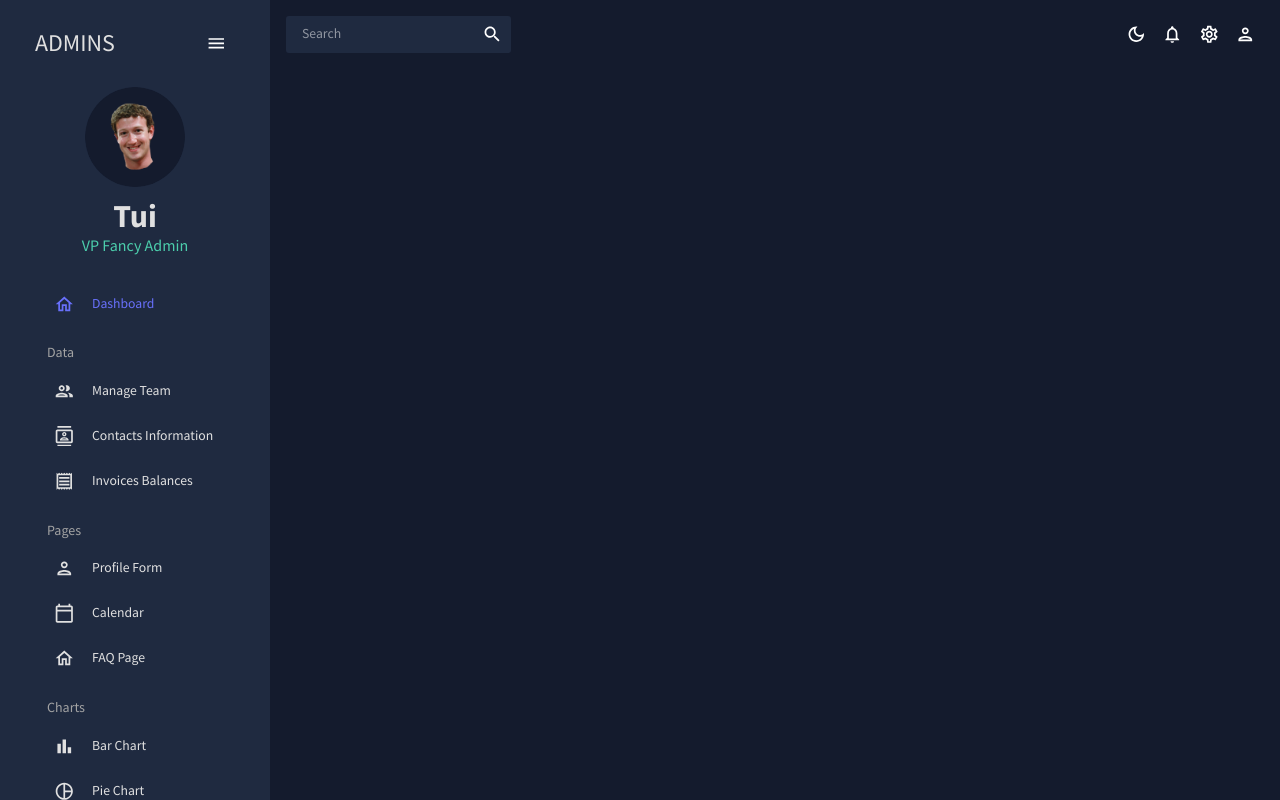
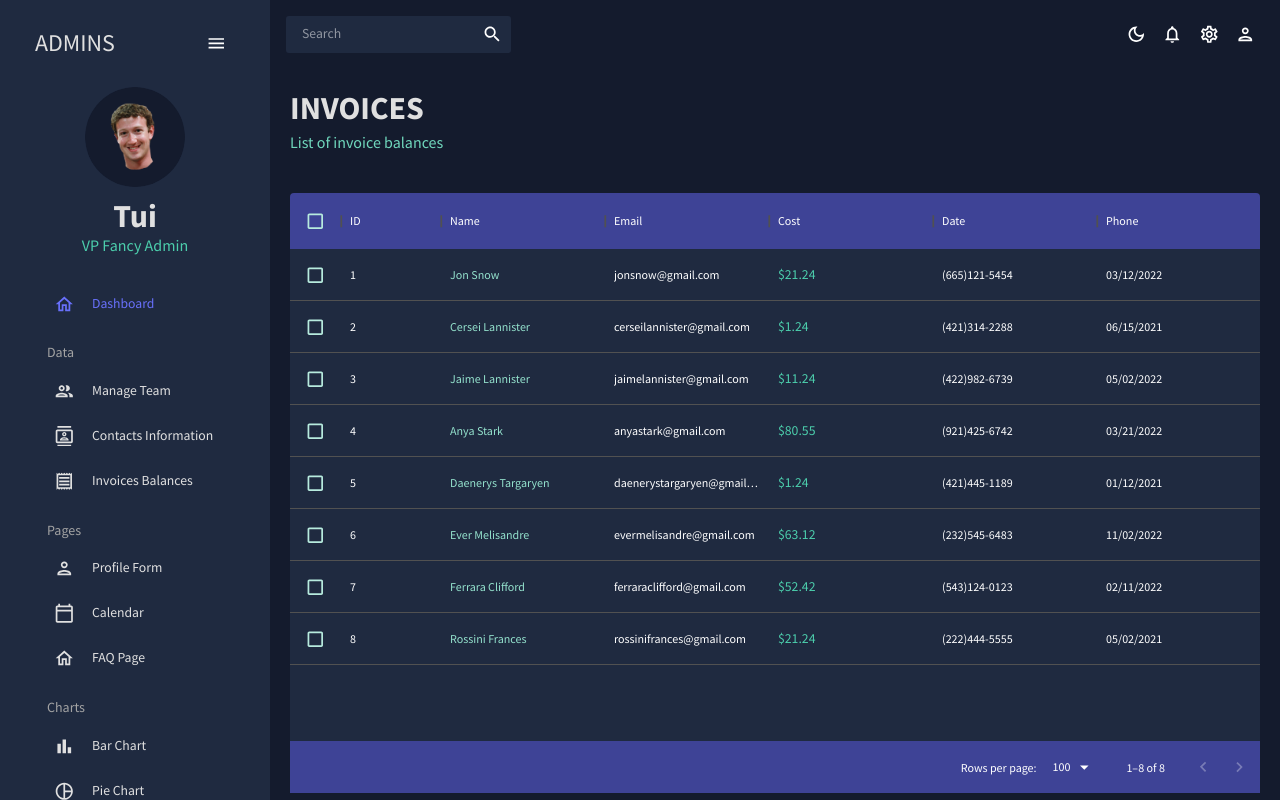
Before and after one commit to memopussle/dashboard-react, a React (Create React App) app: page /invoices in a window 1280 px wide. Built offline with nearby package versions, Linux system fonts and the light colour scheme; a web font is replaced by a local one.

Commit message:
finish dashboard

```diff
--- a/src/App.js
+++ b/src/App.js
@@ -6,6 +6,8 @@
 import Dashboard from "./scenes/dashboard";
 import { Routes, Route } from "react-router-dom";
 import Team from "./scenes/team";
+import Contacts from "./scenes/contacts";
+import Invoices from "./scenes/invoices"
 // import Team from "./scenes/team";
 // import Invoices from "./scenes/invoices";
 // import Contacts from "./scenes/contacts";
@@ -29,9 +31,6 @@
           <main className="content">
             <Topbar />
 
-            {/* <Route path="/team" element={<Team />} /> */}
-            {/* <Route path="/contacts" element={<Contacts />} /> */}
-            {/* <Route path="/invoices" element={<Invoices />} /> */}
             {/* <Route path="/form" element={<Form />} /> */}
             {/* <Route path="/bar" element={<Dashboard />} /> */}
             {/* <Route path="/pie" element={<Pie />} /> */}
@@ -43,6 +42,8 @@
             <Routes>
               <Route path="/" element={<Dashboard />} />
               <Route path="/team" element={<Team />} />
+              <Route path="/contacts" element={<Contacts />} />
+              <Route path="/invoices" element={<Invoices />} />
             </Routes>
           </main>
         </div>
--- /dev/null
+++ b/src/scenes/contacts/index.jsx
@@ -0,0 +1,90 @@
+import { Box } from "@mui/material";
+import { DataGrid, GridToolbar } from "@mui/x-data-grid";
+import { tokens } from "../../theme";
+import { mockDataContacts} from "../../data/mockData";
+import Header from "../../components/Header";
+import { useTheme } from "@mui/material";
+
+const Team = () => {
+  const theme = useTheme();
+  const colors = tokens(theme.palette.mode);
+
+  const columns = [
+    { field: "id", headerName: "ID", flex: 0.5 },
+    { field: "registrarId", headerName: "Register ID" },
+    {
+      field: "name",
+      headerName: "Name",
+      flex: 1,
+      cellClassName: "name-column--cell",
+    },
+    {
+      field: "age",
+      headerName: "Age",
+      type: "number",
+      headerAlign: "left",
+      align: "left",
+    },
+    {
+      field: "phone",
+      headerName: "Phone Number",
+      flex: 1,
+    },
+    {
+      field: "email",
+      headerName: "Email",
+      flex: 1,
+    },
+    {
+      field: "address",
+      headerName: "Address",
+      flex: 1,
+    },
+    {
+      field: "city",
+      headerName: "City",
+      flex: 1,
+    },
+    {
+      field: "zipCode",
+      headerName: "ZipCode",
+      flex: 1,
+    },
+  ];
+  return (
+    <Box m="20px">
+      <Header title="CONTACTS" subtitle="List of Contacts for Future Referance" />
+      <Box
+        m="40px 0 0 0"
+        height="75vh"
+        sx={{
+          "& .MuiDataGrid-root": { border: "none" },
+          "& .MuiDataGrid-cell": {
+            borderBottom: "none",
+          },
+          " & .name-column--cell": {
+            color: colors.greenAccent[300],
+          },
+          " & .MuiDataGrid-columnHeaders": {
+            backgroundColor: colors.blueAccent[700],
+            borderBottom: "none",
+          },
+          "& .MuiDataGrid-virtualScroller": {
+            backgroundColor: colors.primary[400],
+          },
+          "& .MuiDataGrid-footerContainer": {
+            borderTop: "none",
+            backgroundColor: colors.blueAccent[700],
+            },
+            "& .MuiDataGrid-toolbarContainer .MuiButton-text": {
+              color: `${colors.grey[100]} !important`
+          }
+        }}
+      >
+        <DataGrid rows={mockDataContacts} columns={columns} components={{Toolbar: GridToolbar}} />
+      </Box>
+    </Box>
+  );
+};
+
+export default Team;
--- /dev/null
+++ b/src/scenes/invoices/index.jsx
@@ -0,0 +1,82 @@
+import { Box, Typography, useTheme } from "@mui/material";
+import { DataGrid } from "@mui/x-data-grid";
+import { tokens } from "../../theme";
+import { mockDataInvoices } from "../../data/mockData";
+import Header from "../../components/Header";
+
+const Team = () => {
+  const theme = useTheme();
+  const colors = tokens(theme.palette.mode);
+
+  const columns = [
+    { field: "id", headerName: "ID" },
+    {
+      field: "name",
+      headerName: "Name",
+      flex: 1,
+      cellClassName: "name-column--cell",
+    },
+
+    {
+      field: "email",
+      headerName: "Email",
+      flex: 1,
+    },
+    {
+      field: "cost",
+      headerName: "Cost",
+      flex: 1,
+      renderCell: (params) => (
+        <Typography color={colors.greenAccent[500]}>
+          ${params.row.cost}
+        </Typography>
+      ),
+    },
+    {
+      field: "phone",
+      headerName: "Date",
+      flex: 1,
+    },
+    {
+      field: "date",
+      headerName: "Phone",
+      flex: 1,
+    },
+  ];
+  return (
+    <Box m="20px">
+      <Header title="INVOICES" subtitle="List of invoice balances" />
+      <Box
+        m="40px 0 0 0"
+        height="75vh"
+        sx={{
+          "& .MuiDataGrid-root": { border: "none" },
+          "& .MuiDataGrid-cell": {
+            borderBottom: "none",
+          },
+          " & .name-column--cell": {
+            color: colors.greenAccent[300],
+          },
+          " & .MuiDataGrid-columnHeaders": {
+            backgroundColor: colors.blueAccent[700],
+            borderBottom: "none",
+          },
+          "& .MuiDataGrid-virtualScroller": {
+            backgroundColor: colors.primary[400],
+          },
+          "& .MuiDataGrid-footerContainer": {
+            borderTop: "none",
+            backgroundColor: colors.blueAccent[700],
+          },
+          "& .MuiCheckbox-root": {
+            color: `${colors.greenAccent[200]} !important`,
+          },
+        }}
+      >
+        <DataGrid checkboxSelection rows={mockDataInvoices} columns={columns} />
+      </Box>
+    </Box>
+  );
+};
+
+export default Team;
--- a/src/scenes/team/index.js
+++ b/src/scenes/team/index.js
@@ -40,7 +40,7 @@
       field: "access",
       headerName: "Access Level",
       flex: 1,
-        renderCell: ({row: {access}}) => {
+      renderCell: ({ row: { access } }) => {
         return (
           <Box
             width="60%"
@@ -58,18 +58,42 @@
             {access === "admin" && <AdminPanelSettingsOutlinedIcon />}
             {access === "manager" && <SecurityOutlinedIcon />}
             {access === "user" && <LockOpenOutlinedIcon />}
-                    <Typography color={colors.grey[100]} sx={{ml: "5px"}}>
+
+            <Typography color={colors.grey[100]} sx={{ ml: "5px" }}>
               {access}
             </Typography>
           </Box>
         );
-      }
+      },
     },
   ];
   return (
     <Box m="20px">
       <Header title="TEAM" subtitle="Managing the Team Members" />
-      <Box>
+      <Box
+        m="40px 0 0 0"
+        height="75vh"
+        sx={{
+          "& .MuiDataGrid-root": { border: "none" },
+          "& .MuiDataGrid-cell": {
+            borderBottom: "none",
+          },
+          " & .name-column--cell": {
+            color: colors.greenAccent[300],
+          },
+          " & .MuiDataGrid-columnHeaders": {
+            backgroundColor: colors.blueAccent[700],
+            borderBottom: "none",
+          },
+          "& .MuiDataGrid-virtualScroller": {
+            backgroundColor: colors.primary[400],
+          },
+          "& .MuiDataGrid-footerContainer": {
+              borderTop: "none",
+              backgroundColor: colors.blueAccent[700]
+          },
+        }}
+      >
         <DataGrid rows={mockDataTeam} columns={columns} />
       </Box>
     </Box>
```
Lines whose indentation alone changed are shown as unchanged.
